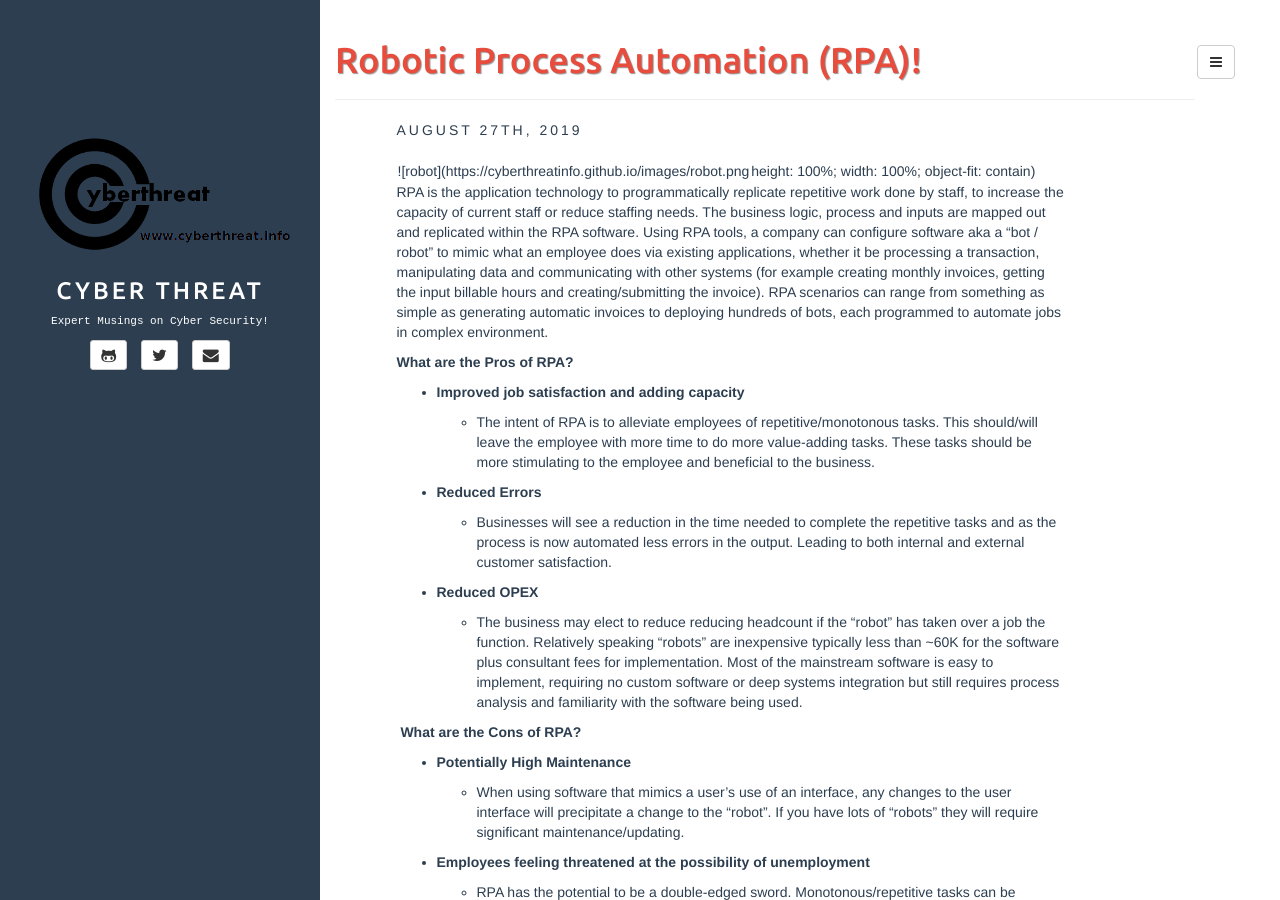
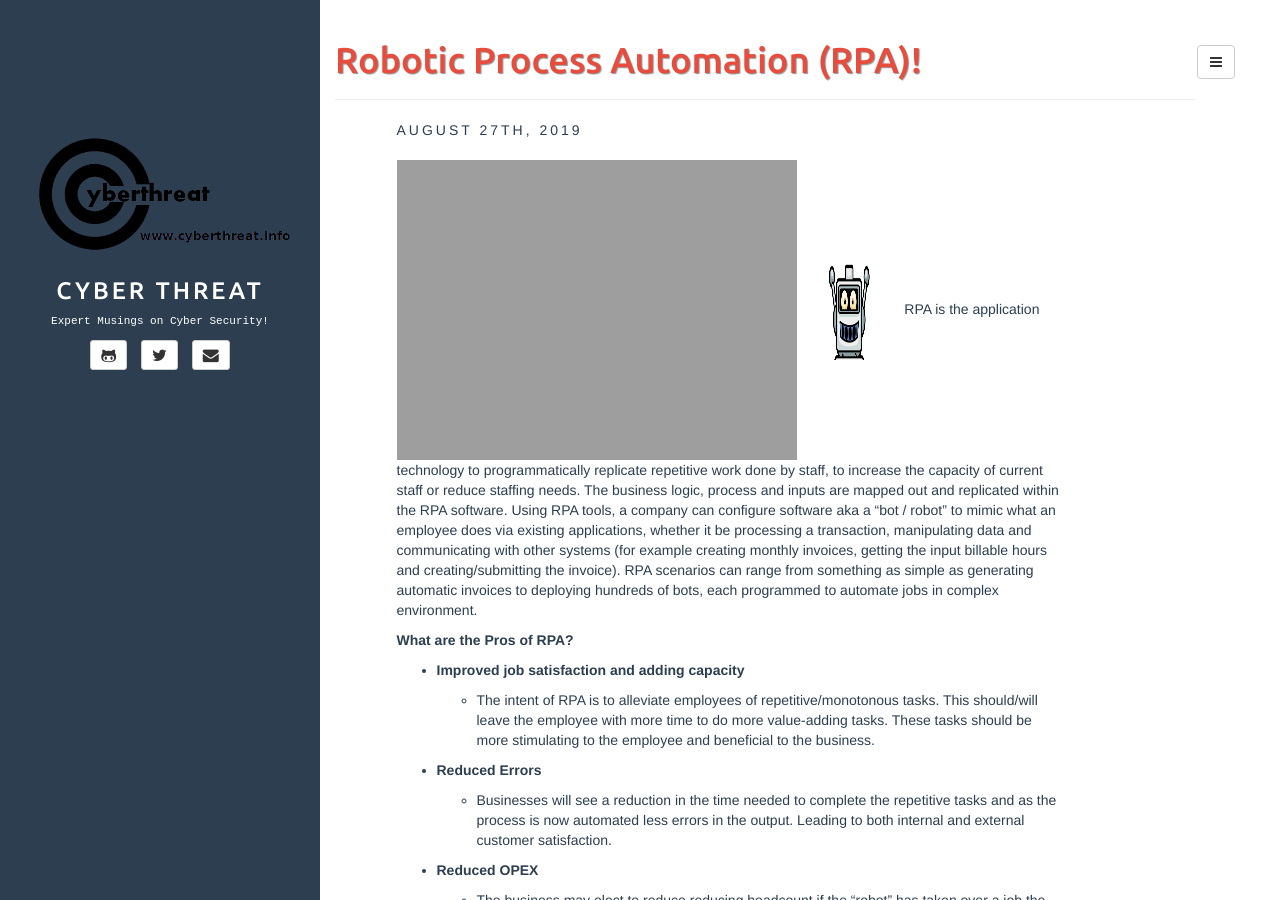
Before and after one commit to cyberthreatinfo/cyberthreatinfo.github.io, a Jekyll site: the page built from _posts/2019-08-27-RPA.md, in a window 1280 px wide and 900 px high. Built offline with Jekyll 4.4.1, drawn with Linux system fonts in a browser that asks for light colours.

Commit message:
Update 2019-08-27-RPA.md

```diff
--- a/_posts/2019-08-27-RPA.md
+++ b/_posts/2019-08-27-RPA.md
@@ -7,7 +7,7 @@ fullview: false
 comments: false
 ---
 ![robot](https://cyberthreatinfo.github.io/images/robot.png | height: 100%; width: 100%; object-fit: contain)
-
+<img src="https://cyberthreatinfo.github.io/images/robot.png" width="100" height="100">
 RPA is the application technology to programmatically replicate
 repetitive work done by staff, to increase the capacity of current staff
 or reduce staffing needs. The business logic, process and inputs are
```
